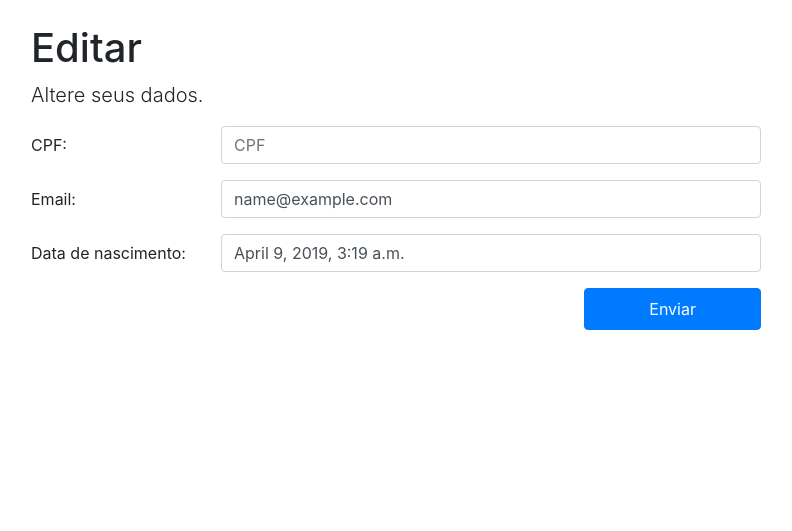
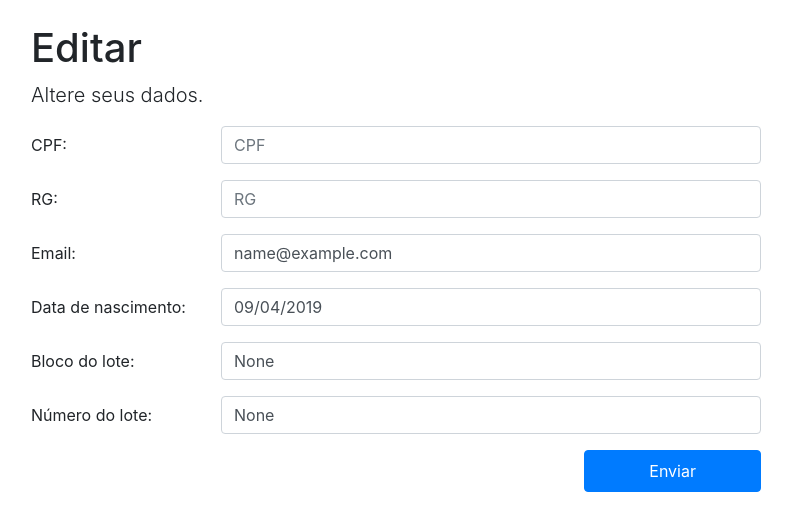
Before and after one commit to vitorh45/residential, a Django app: page /resident/edit/ in a window 1280 px wide. Shown: the part 56-587 px from the top of the page, without its empty margins (54-846 px from the left). Run offline with Django 3.2, Linux system fonts and the light colour scheme; the visitor is signed in with stand-in values (Sample User, id 1); some libraries are stand-ins or nearby versions.

Commit message:
Add more fields to edit

```diff
--- a/resident/admin.py
+++ b/resident/admin.py
@@ -9,7 +9,7 @@
 
 @admin.register(Resident)
 class ResidentAdmin(admin.ModelAdmin):
-    list_display = ('username', 'email', 'lot', 'cpf',)
+    list_display = ('username', 'email', 'lot_block', 'cpf',)
     inlines = [
         HouseResidentInline,
     ]
--- a/resident/forms.py
+++ b/resident/forms.py
@@ -35,6 +35,8 @@
     the user, but replaces the password field with admin's
     password hash display field.
     """
+    birth_date = forms.DateField(label='Data de nascimento', input_formats=['%d/%m/%Y'])
+
     class Meta:
         model = Resident
-        fields = ('email', 'cpf', 'birth_date',)
+        fields = ('email', 'cpf', 'rg', 'birth_date', 'lot_block', 'lot_number', 'street', 'number', 'cep')
--- a/resident/models.py
+++ b/resident/models.py
@@ -1,8 +1,8 @@
+from datetime import datetime
+
+from django.contrib.auth.models import AbstractUser
 from django.db import models
-from django.contrib.auth.models import AbstractUser
 from localflavor.br.models import BRCPFField, BRPostalCodeField
-from datetime import datetime
-from lot.models import Lot
 
 
 class HouseResident(models.Model):
@@ -12,14 +12,13 @@
 
 
 class Resident(AbstractUser):
-
     cpf = BRCPFField('CPF', unique=True)
-    lot = models.ForeignKey(Lot, on_delete=models.CASCADE, blank=True, null=True)
     birth_date = models.DateField('Data de nascimento', default=datetime.now)
-
     rg = models.CharField('RG', max_length=20, blank=True)
 
     # Address
+    lot_block = models.CharField('Block do lote', max_length=20, blank=True, null=True)
+    lot_number = models.IntegerField('Número do lote', blank=True, null=True)
     street = models.CharField('Rua/Av', max_length=250, blank=True)
     number = models.CharField('Número', max_length=10, blank=True)
     cep = BRPostalCodeField('Cep', blank=True)
--- a/resident/templates/base.html
+++ b/resident/templates/base.html
@@ -15,15 +15,13 @@
     <link href="{% static 'css/bootstrap.min.css' %}" rel="stylesheet">
     <link href="{% static 'css/custom.css' %}" rel="stylesheet">
 
-    <!-- Custom styles for this template -->
-    <link href="signin.css" rel="stylesheet">
   </head>
 
   <body>
 
   <nav class="navbar navbar-expand-lg navbar-dark bg-dark fixed-top">
     <div class="container">
-      <a class="navbar-brand" href="{% url 'login' %}">Residential</a>
+      <a class="navbar-brand" href="{% url 'detail' %}">Residential</a>
       <button class="navbar-toggler" type="button" data-toggle="collapse" data-target="#navbarResponsive" aria-controls="navbarResponsive" aria-expanded="false" aria-label="Toggle navigation">
             <span class="navbar-toggler-icon"></span>
           </button>
--- a/resident/templates/resident/edit.html
+++ b/resident/templates/resident/edit.html
@@ -36,6 +36,19 @@
                     </div>
                   </div>
                   <div class="form-group row">
+                    <label for="id_cpf" class="col-md-3 col-form-label">RG:</label>
+                    <div class="col-md-9">
+                      <input type="text" class="form-control" id="id_rg" name='rg' placeholder="RG" value="{{ form.rg.value }}">
+                        {% if form.rg.errors %}
+                        {% for error in form.rg.errors %}
+                            <div class="invalid-feedback">
+                              {{ error }}
+                            </div>
+                        {% endfor %}
+                        {% endif %}
+                    </div>
+                  </div>
+                  <div class="form-group row">
                     <label for="id_cpf" class="col-md-3 col-form-label">Email:</label>
                     <div class="col-md-9">
                       <input type="text" class="form-control" id="id_email" name='email' placeholder="Email" value="{{ form.email.value }}">
@@ -51,9 +64,35 @@
                   <div class="form-group row">
                     <label for="id_birth_date" class="col-md-3 col-form-label">Data de nascimento:</label>
                     <div class="col-md-9">
-                      <input type="text" class="form-control" id="id_birth_date" name='birth_date' placeholder="Data de nascimento" value="{{ form.birth_date.value }}">
+                      <input type="text" class="form-control" id="id_birth_date" name='birth_date' placeholder="Data de nascimento" value="{{ form.birth_date.value|date:'d/m/Y' }}">
                       {% if form.birth_date.errors %}
                         {% for error in form.birth_date.errors %}
+                            <div class="invalid-feedback">
+                              {{ error }}
+                            </div>
+                        {% endfor %}
+                        {% endif %}
+                    </div>
+                  </div>
+                  <div class="form-group row">
+                    <label for="id_cpf" class="col-md-3 col-form-label">Bloco do lote:</label>
+                    <div class="col-md-9">
+                      <input type="text" class="form-control" id="id_lot_block" name='lot_block' placeholder="Bloco do lote" value="{{ form.lot_block.value }}">
+                        {% if form.lot_block.errors %}
+                        {% for error in form.lot_block.errors %}
+                            <div class="invalid-feedback">
+                              {{ error }}
+                            </div>
+                        {% endfor %}
+                        {% endif %}
+                    </div>
+                  </div>
+                  <div class="form-group row">
+                    <label for="id_cpf" class="col-md-3 col-form-label">Número do lote:</label>
+                    <div class="col-md-9">
+                      <input type="text" class="form-control" id="id_lot_number" name='lot_number' placeholder="Número do lote" value="{{ form.lot_number.value }}">
+                        {% if form.lot_number.errors %}
+                        {% for error in form.lot_number.errors %}
                             <div class="invalid-feedback">
                               {{ error }}
                             </div>
--- a/resident/views.py
+++ b/resident/views.py
@@ -12,7 +12,7 @@
         form.save()
         user = authenticate(request, username=form.cleaned_data['cpf'], password=form.cleaned_data['password1'])
         auth_login(request, user)
-        return redirect('detail')
+        return redirect('edit')
 
     return render(request, 'resident/register.html', {
         'form': form
@@ -24,7 +24,7 @@
     form = ResidentEditForm(request.POST or None, instance=request.user)
     if form.is_valid():
         form.save()
-        return redirect('detail')
+        return redirect('edit')
 
     return render(request, 'resident/edit.html', {
         'form': form
```
Also changed, not shown: resident/migrations/0005_auto_20190417_0238.py (added), resident/migrations/0006_auto_20190417_0245.py (added), resident/migrations/0007_remove_resident_log_number.py (added).
